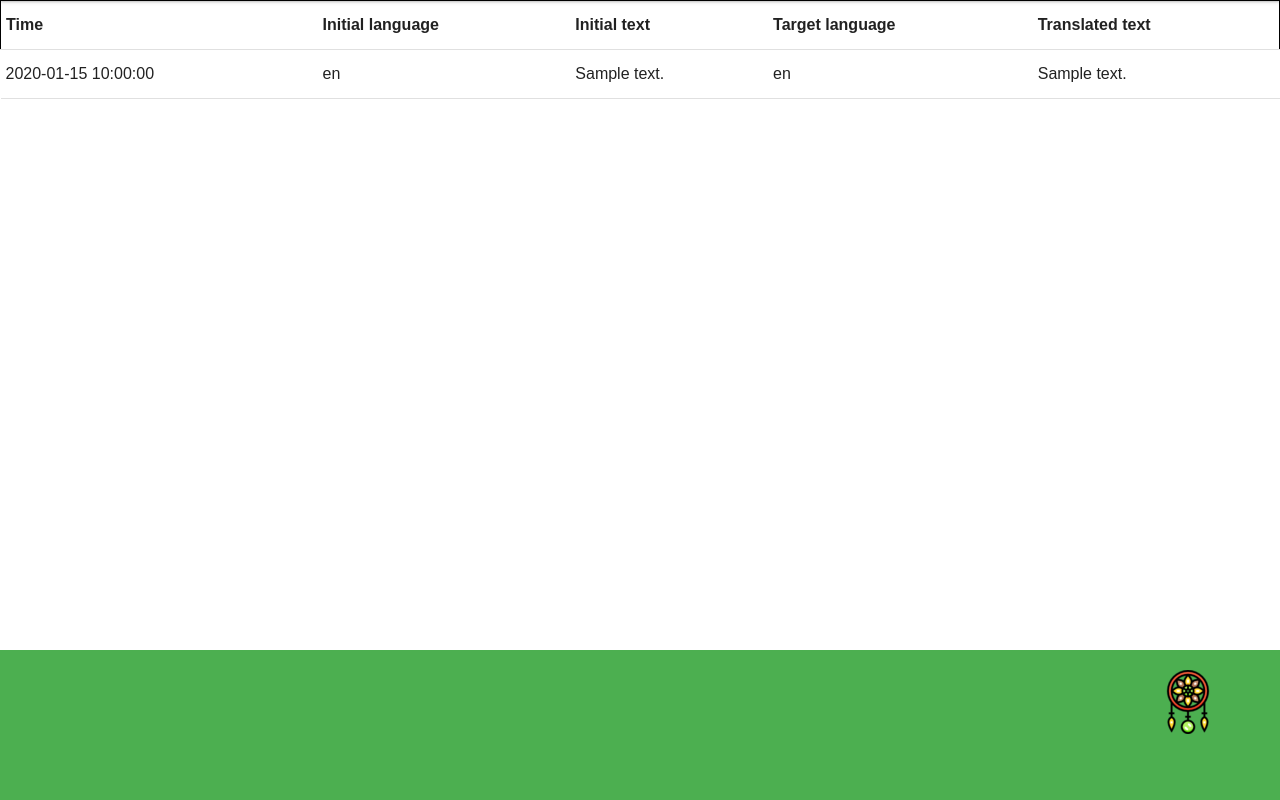
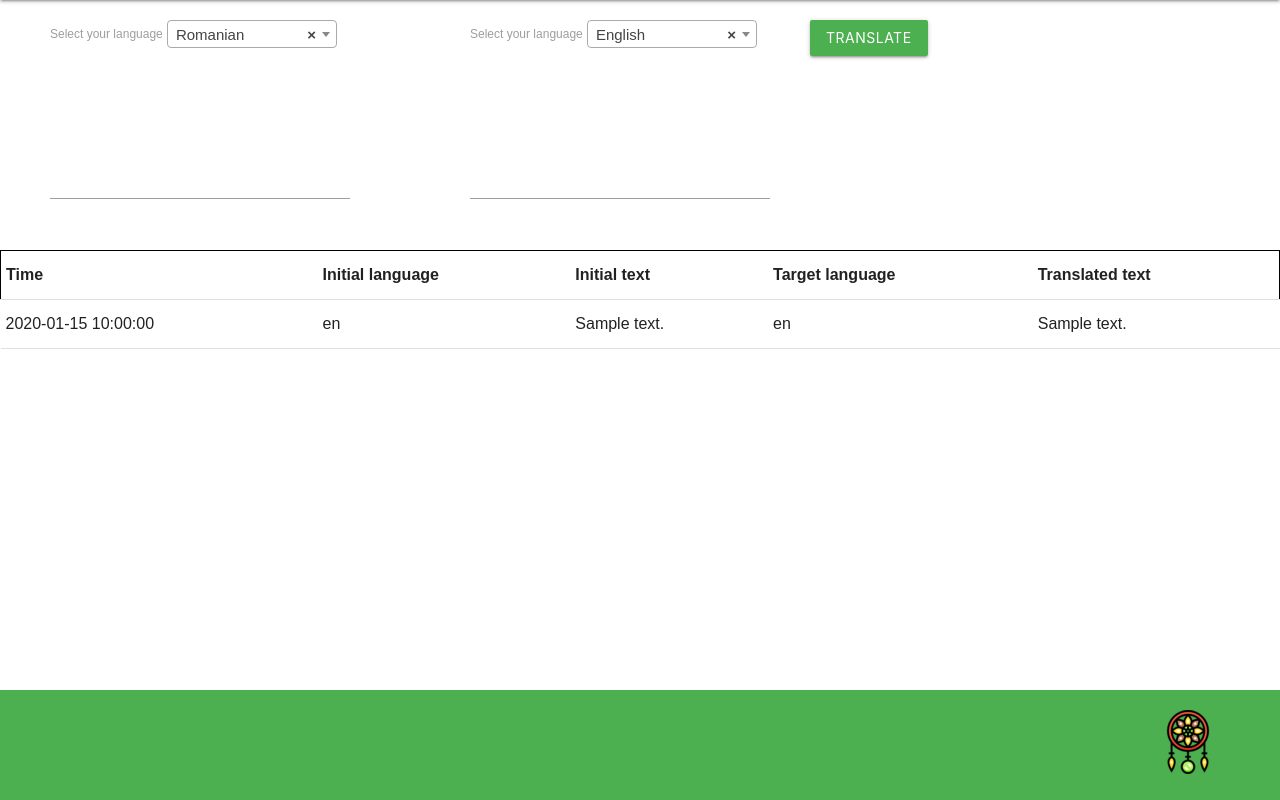
Before and after one commit to Manolache-Mihaita/cloudG, a Flask app: template Project/templates/translations.html in a window 1280 px wide. Shown: the part 64-864 px from the top of the page. Run offline with Flask 2, Linux system fonts and the light colour scheme; the template is opened without the code that fills it: most values are stand-ins (such as "Sample title", 1, 10 or a date in 2020).

Commit message:
Update translations.html

```diff
--- a/Project/templates/translations.html
+++ b/Project/templates/translations.html
@@ -5,6 +5,9 @@
           href="https://cdnjs.cloudflare.com/ajax/libs/materialize/1.0.0/css/materialize.min.css">
     <link href="https://fonts.googleapis.com/icon?family=Material+Icons" rel="stylesheet">
     <script src="https://cdnjs.cloudflare.com/ajax/libs/materialize/1.0.0/js/materialize.min.js"></script>
+    <script src="https://cdnjs.cloudflare.com/ajax/libs/jquery/3.3.1/jquery.min.js"></script>
+    <script src="https://cdnjs.cloudflare.com/ajax/libs/select2/4.0.10/js/select2.min.js"></script>
+    <link href="https://cdnjs.cloudflare.com/ajax/libs/select2/4.0.10/css/select2.min.css" rel="stylesheet"/>
     <style>
         body {
             margin: 0;
@@ -42,7 +45,44 @@
     </div>
 </nav>
 
-<main style="min-height: calc(100vh - 150px); display: inline-block; width: 100%;">
+<main style="min-height: calc(100vh - 110px); display: inline-block; width: 100%;">
+    <div style="height:250px;padding-top:20px;padding-left:50px;">
+
+            <div style="float:left;width:380px;">
+                <div>
+                    <label for="initial-language-picker">Select your language</label>
+                    <select name="language-picker-select" id="initial-language-picker" style="width:100px;">
+                        <option lang="de" value="ro" selected>Romanian</option>
+                        <option lang="en" value="en">English</option>
+                        <option lang="fr" value="fr">French</option>
+                        <option lang="it" value="it">Italian</option>
+                    </select>
+                </div>
+                <div>
+                     <input id="initial-text"
+                       style="width:300px;height:150px;">
+                </div>
+            </div>
+            <div style="float:left;padding-left:40px;width:380px;">
+                <div>
+                    <label for="target-language-picker">Select your language</label>
+                    <select name="language-picker-select" id="target-language-picker" style="width:100px;">
+                        <option lang="de" value="ro">Romanian</option>
+                        <option lang="en" value="english" selected>English</option>
+                        <option lang="fr" value="fr">French</option>
+                        <option lang="it" value="it">Italian</option>
+                    </select>
+                </div>
+                <div>
+                    <input id="translated-text"
+                       style="width:300px;height:150px;">
+                </div>
+            </div>
+            <div>
+                <button id="translateBtn" class="btn green">Translate</button>
+            </div>
+
+    </div>
     <div>
         <table>
             <thead style="border: 1px solid black;">
@@ -69,12 +109,36 @@
     </div>
 </main>
 
-<footer class="page-footer font-small green pt-4" style="height:150px;">
+<footer class="page-footer font-small green pt-4" style="height:110px;">
     <img src="../static/drctch.png" alt="-?-" style="float:right;margin-right:60px;">
 </footer>
 
 <script>
 
+    function translateText() {
+        var initial_language = document.getElementById('initial-language-picker').value;
+        var target_language = document.getElementById('target-language-picker').value;
+        var initial_text = document.getElementById('initial-text').value;
+        var xhr = new XMLHttpRequest();
+        xhr.onreadystatechange = function () {
+            if (this.readyState == 4) {
+                if (!window.alert(this.responseText)) {
+                    window.location.reload();
+                }
+            }
+        };
+        xhr.open("POST", "/translations", true);
+        xhr.setRequestHeader("Content-Type", "application/x-www-form-urlencoded");
+        xhr.send("initial_language=" + initial_language, "target_language=" + target_language,
+        "initial_text=" + initial_text);
+    }
+
+    $('select').select2({ width: '170px', placeholder: "Select an Option", allowClear: true });
+
+    document.getElementById("translateBtn").addEventListener("click", function () {
+        translateText();
+    });
+
 </script>
 </body>
 </html>
```
